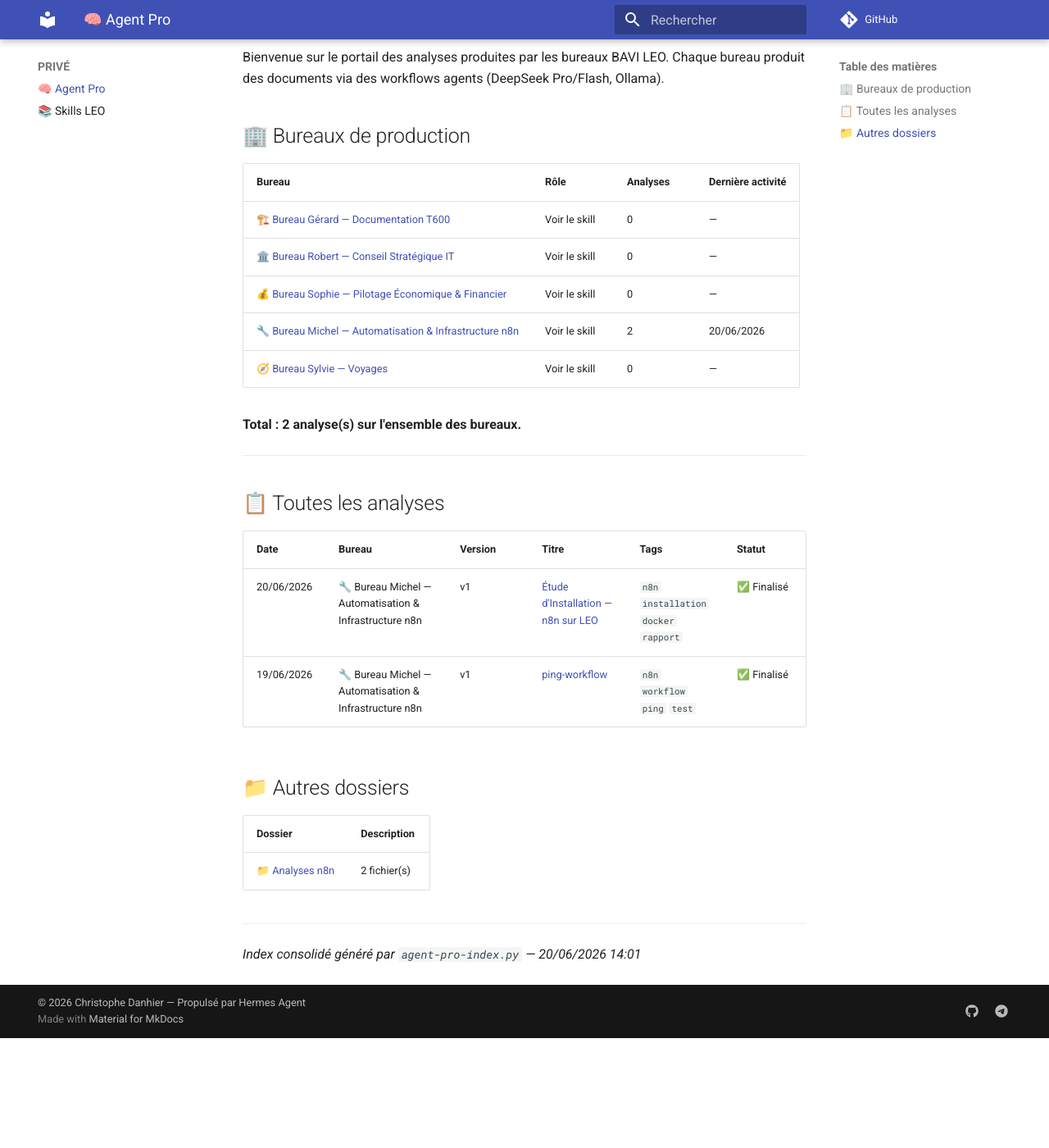
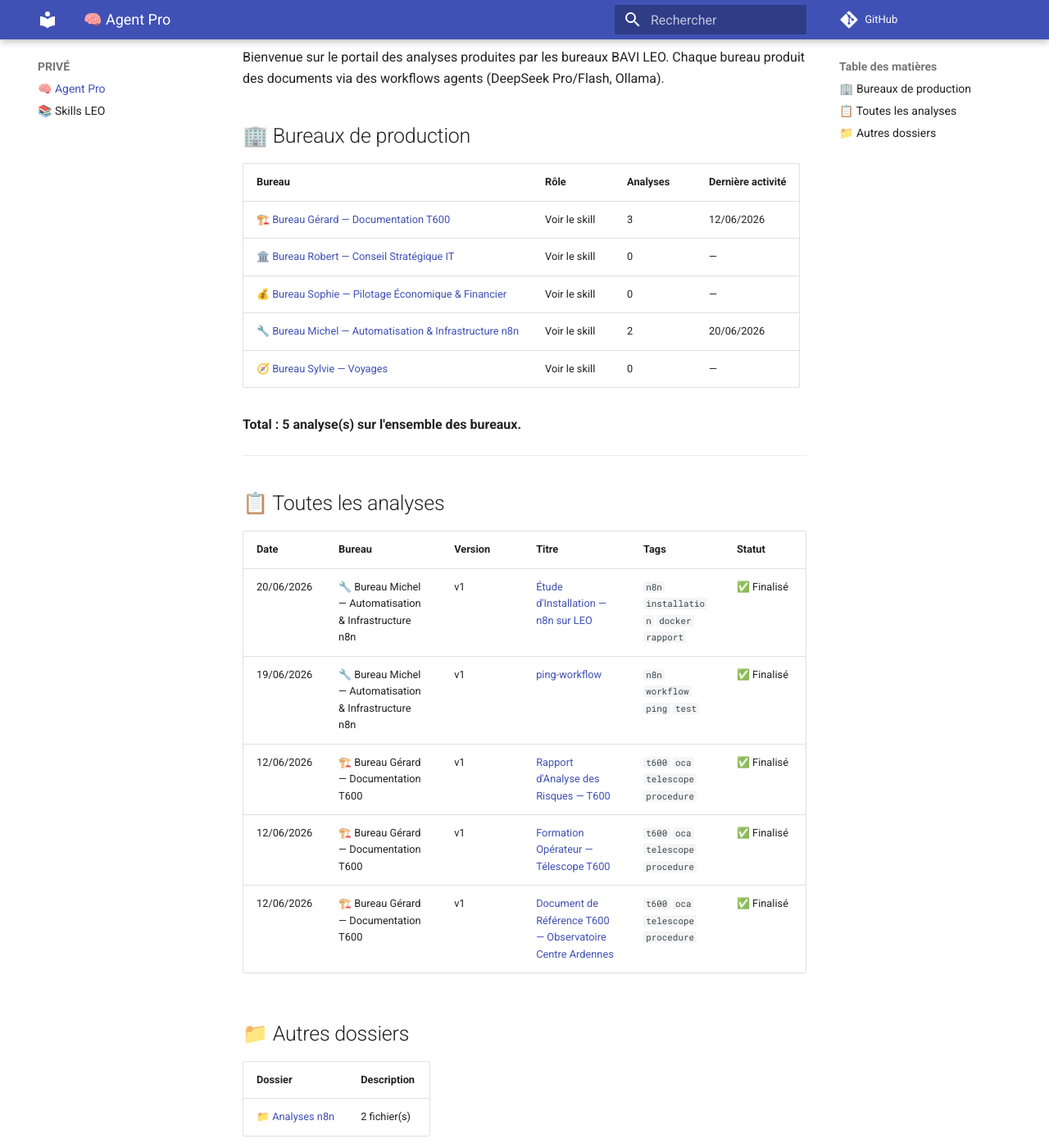
Before and after one commit to christophedanhier-hash/BAVI_LEO, an MkDocs documentation site: the page built from docs/wiki/agent-pro/index.md, in a window 1280 px wide and 1400 px high, scrolled down 212 px. Shown: the whole window at 82% size. Built offline with MkDocs 1.6.1 and Material for MkDocs 9.7.7, drawn with Linux system fonts in a browser that asks for light colours; comment, search, counter and statistics services are not loaded; before the commit the page ends 1478 px from its top, so only the background shows below that.

Commit message:
📄 Migration 3 docs T600 (Gérard) → Agent Pro Hub v1

```diff
--- a/docs/wiki/agent-pro/index.md
+++ b/docs/wiki/agent-pro/index.md
@@ -1,6 +1,6 @@
 # 🧠 Analyses Agent Pro — Portail des bureaux
 
-*Généré automatiquement le 20/06/2026 à 14:01*
+*Généré automatiquement le 20/06/2026 à 14:11*
 
 Bienvenue sur le portail des analyses produites par les bureaux BAVI LEO.
 Chaque bureau produit des documents via des workflows agents (DeepSeek Pro/Flash, Ollama).
@@ -9,13 +9,13 @@ Chaque bureau produit des documents via des workflows agents (DeepSeek Pro/Flash
 
 | Bureau | Rôle | Analyses | Dernière activité |
 |:-------|:-----|:---------|:------------------|
-| [🏗️ Bureau Gérard — Documentation T600](gerard/index.md) | Voir le skill | 0 | — |
+| [🏗️ Bureau Gérard — Documentation T600](gerard/index.md) | Voir le skill | 3 | 12/06/2026 |
 | [🏛️ Bureau Robert — Conseil Stratégique IT](robert/index.md) | Voir le skill | 0 | — |
 | [💰 Bureau Sophie — Pilotage Économique & Financier](sophie/index.md) | Voir le skill | 0 | — |
 | [🔧 Bureau Michel — Automatisation & Infrastructure n8n](michel/index.md) | Voir le skill | 2 | 20/06/2026 |
 | [🧭 Bureau Sylvie — Voyages](sylvie/index.md) | Voir le skill | 0 | — |
 
-**Total : 2 analyse(s) sur l'ensemble des bureaux.**
+**Total : 5 analyse(s) sur l'ensemble des bureaux.**
 
 ---
 
@@ -25,6 +25,9 @@ Chaque bureau produit des documents via des workflows agents (DeepSeek Pro/Flash
 |:-----|:-------|:--------|:------|:-----|:-------|
 | 20/06/2026 | 🔧 Bureau Michel — Automatisation & Infrastructure n8n | v1 | [Étude d'Installation — n8n sur LEO](bureau-michel/n8n/rapport-n8n-leo-20260619.md) | `n8n` `installation` `docker` `rapport` | ✅ Finalisé |
 | 19/06/2026 | 🔧 Bureau Michel — Automatisation & Infrastructure n8n | v1 | [ping-workflow](bureau-michel/n8n/ping-workflow.md) | `n8n` `workflow` `ping` `test` | ✅ Finalisé |
+| 12/06/2026 | 🏗️ Bureau Gérard — Documentation T600 | v1 | [Rapport d'Analyse des Risques — T600](bureau-gerard/t600/analyse-risques-t600.md) | `t600` `oca` `telescope` `procedure` | ✅ Finalisé |
+| 12/06/2026 | 🏗️ Bureau Gérard — Documentation T600 | v1 | [Formation Opérateur — Télescope T600](bureau-gerard/t600/formation-operateur-t600.md) | `t600` `oca` `telescope` `procedure` | ✅ Finalisé |
+| 12/06/2026 | 🏗️ Bureau Gérard — Documentation T600 | v1 | [Document de Référence T600 — Observatoire Centre Ardennes](bureau-gerard/t600/document-reference-t600.md) | `t600` `oca` `telescope` `procedure` | ✅ Finalisé |
 
 ## 📁 Autres dossiers
 
@@ -34,4 +37,4 @@ Chaque bureau produit des documents via des workflows agents (DeepSeek Pro/Flash
 
 ---
 
-*Index consolidé généré par `agent-pro-index.py` — 20/06/2026 14:01*
+*Index consolidé généré par `agent-pro-index.py` — 20/06/2026 14:11*
```
Also changed, not shown: docs/wiki/agent-pro/bureau-gerard/index.md (+5 -4 lines), docs/wiki/agent-pro/bureau-michel/index.md (+1 -1 lines), docs/wiki/agent-pro/bureau-robert/index.md (+1 -1 lines), docs/wiki/agent-pro/bureau-sophie/index.md (+1 -1 lines), docs/wiki/agent-pro/bureau-sylvie/index.md (+1 -1 lines).
